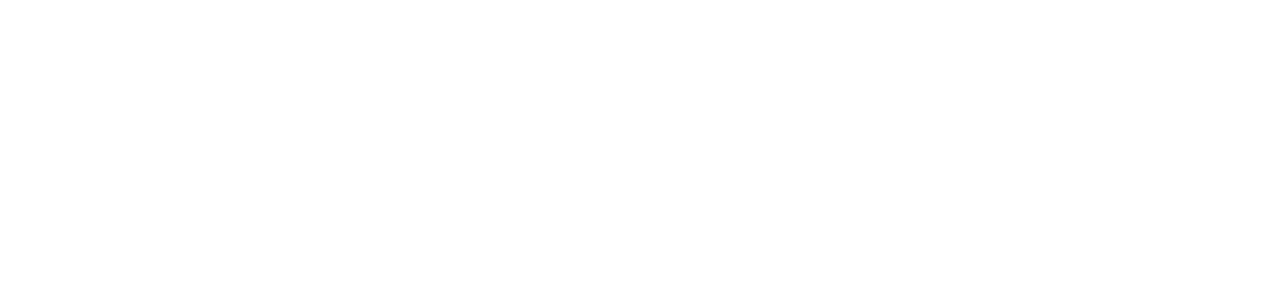
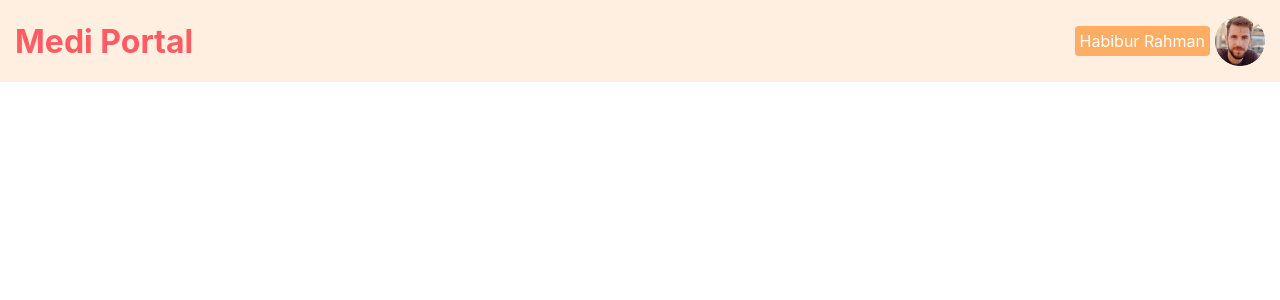
Before and after one commit to habib-sc/medi-portal, a React (Create React App) app: page /admin in a window 1280 px wide. Before the commit this address had no page. Shown: the top 300 px of the page. Built offline with nearby package versions, Linux system fonts and the light colour scheme.

Commit message:
dashboard header

```diff
--- a/src/App.css
+++ b/src/App.css
@@ -1,4 +1,3 @@
 .App {
   box-sizing: border-box;
-  padding: 0 15px;
 }
--- a/src/App.js
+++ b/src/App.js
@@ -1,5 +1,6 @@
 import { Route, Routes } from 'react-router-dom';
 import './App.css';
+import Admin from './components/Pages/Admin/Admin';
 import Login from './components/Pages/Login/Login';
 
 function App() {
@@ -7,6 +8,7 @@
     <div className="App">
       <Routes>
         <Route path='/' element={<Login></Login>}></Route>
+        <Route path='/admin' element={<Admin></Admin>}></Route>
       </Routes>
     </div>
   );
--- a/src/components/Pages/Admin/Admin.js
+++ b/src/components/Pages/Admin/Admin.js
@@ -1,9 +1,10 @@
 import React from 'react';
+import Header from '../../Shared/Header/Header';
 
 const Admin = () => {
     return (
         <div>
-            Admin
+            <Header></Header>
         </div>
     );
 };
--- /dev/null
+++ b/src/components/Shared/Header/Header.css
@@ -0,0 +1,37 @@
+header{
+    display: flex;
+    justify-content: space-between;
+    align-items: center;
+    background-color: #fdae6431;
+    padding: 0 15px;
+}
+
+.header-title{
+    color: #FC5C62;
+}
+
+.navbar ul {
+    display: flex;
+    align-items: center;
+    gap: 5px;
+}
+
+.navbar ul li {
+    list-style-type: none;
+}
+
+.navbar ul li a{
+    text-decoration: none;
+    background-color: #FDAD64;
+    color: white;
+    padding: 5px;
+    border-radius: 4px;
+}
+
+.avatar{
+    height: 50px;
+}
+
+.avatar img{
+    height: 100%;
+}
--- /dev/null
+++ b/src/components/Shared/Header/Header.js
@@ -0,0 +1,25 @@
+import React from 'react';
+import UserImage from '../../../assets/images/people1.png';
+import './Header.css';
+
+const Header = () => {
+    return (
+        <header>
+            <div>
+                <h1 className='header-title'>Medi Portal</h1>
+            </div>
+            <nav className='navbar'>
+                <ul>
+                    <li><a href="#">Habibur Rahman</a></li>
+                    <li>
+                        <div className='avatar'>
+                            <img src={UserImage} alt="user image" />
+                        </div>
+                    </li>
+                </ul>
+            </nav>
+        </header>
+    );
+};
+
+export default Header;
```
Also changed, not shown: src/assets/images/people1.png (added).
